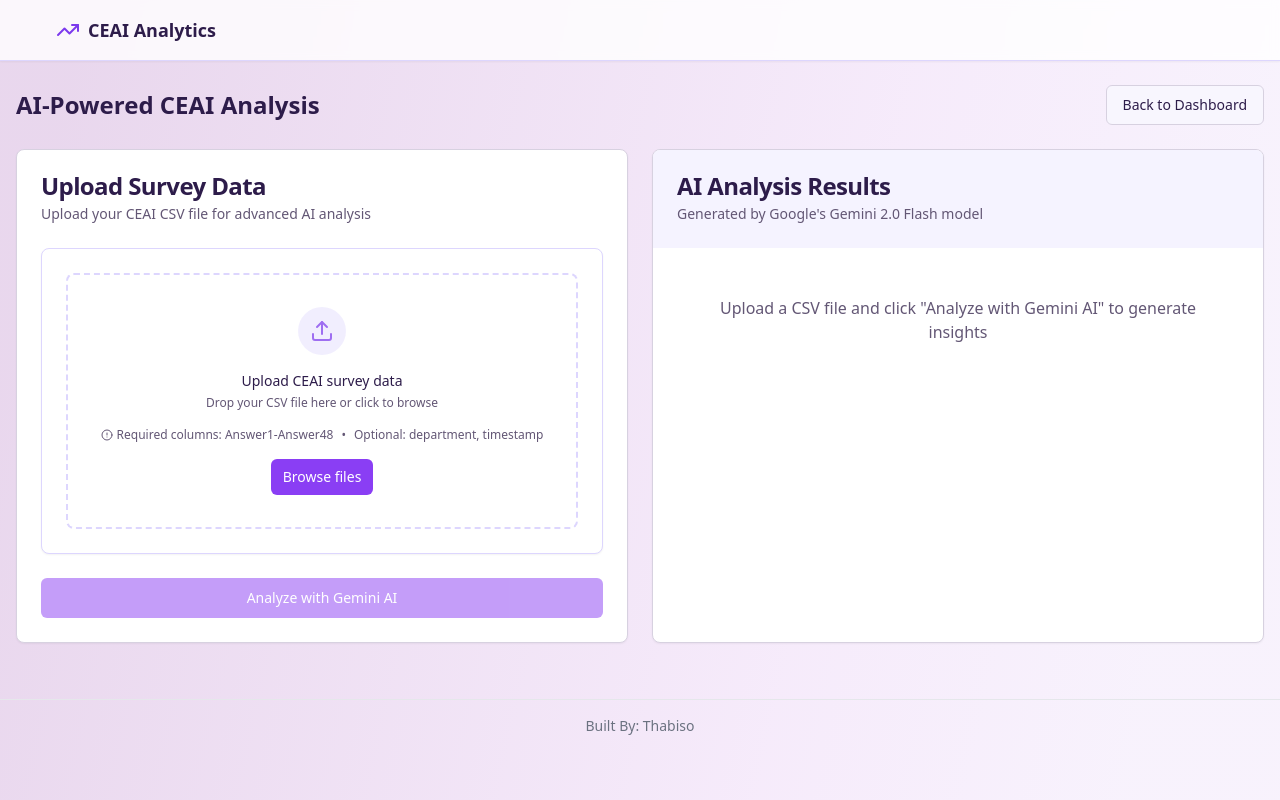
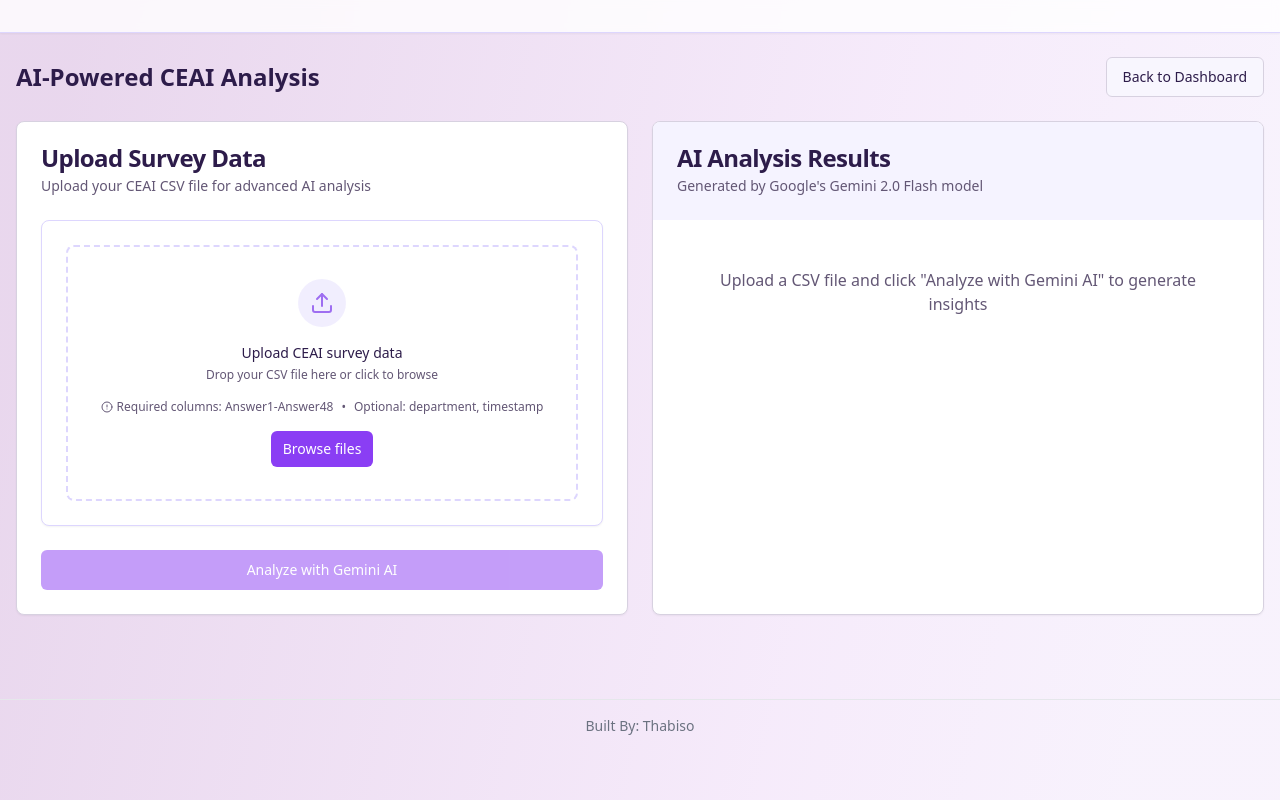
Before and after one commit to Naha1981/analysis-ai, a React (Vite) app: page /ai-analysis in a window 1280 px wide. Built offline with nearby package versions, Linux system fonts and the light colour scheme.

Commit message:
Visual edit in Lovable
Edited UI in Lovable

```diff
--- a/src/components/Header.tsx
+++ b/src/components/Header.tsx
@@ -1,16 +1,8 @@
-
 import React from 'react';
 import { TrendingUp } from 'lucide-react';
-
 const Header = () => {
   return <header className="bg-white bg-opacity-80 backdrop-blur-sm py-4 px-6 shadow-sm border-b border-purple-200 mb-6">
-      <div className="container mx-auto flex items-center justify-between">
-        <div className="flex items-center space-x-2">
-          <TrendingUp className="h-6 w-6 text-purple-600" />
-          <span className="font-semibold text-lg">CEAI Analytics</span>
-        </div>
-      </div>
+
     </header>;
 };
-
 export default Header;
```
